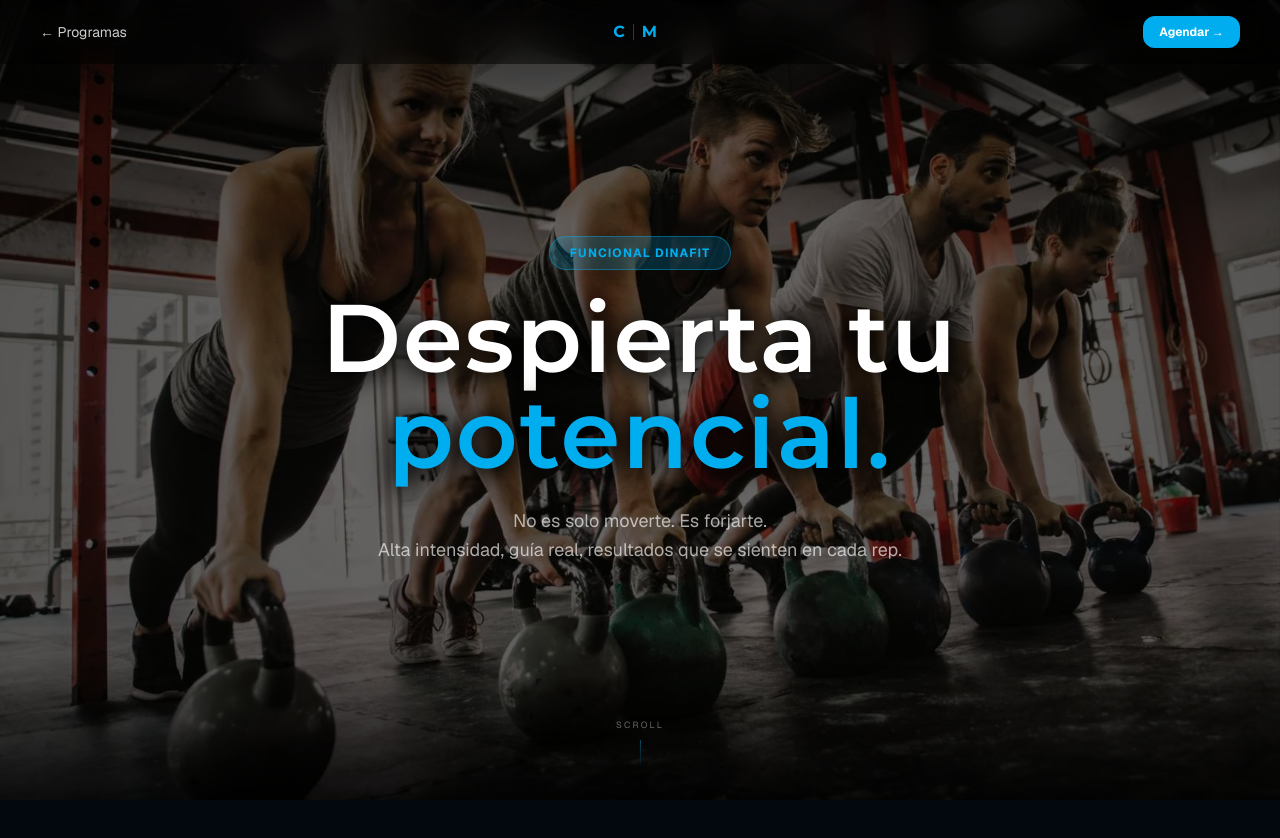
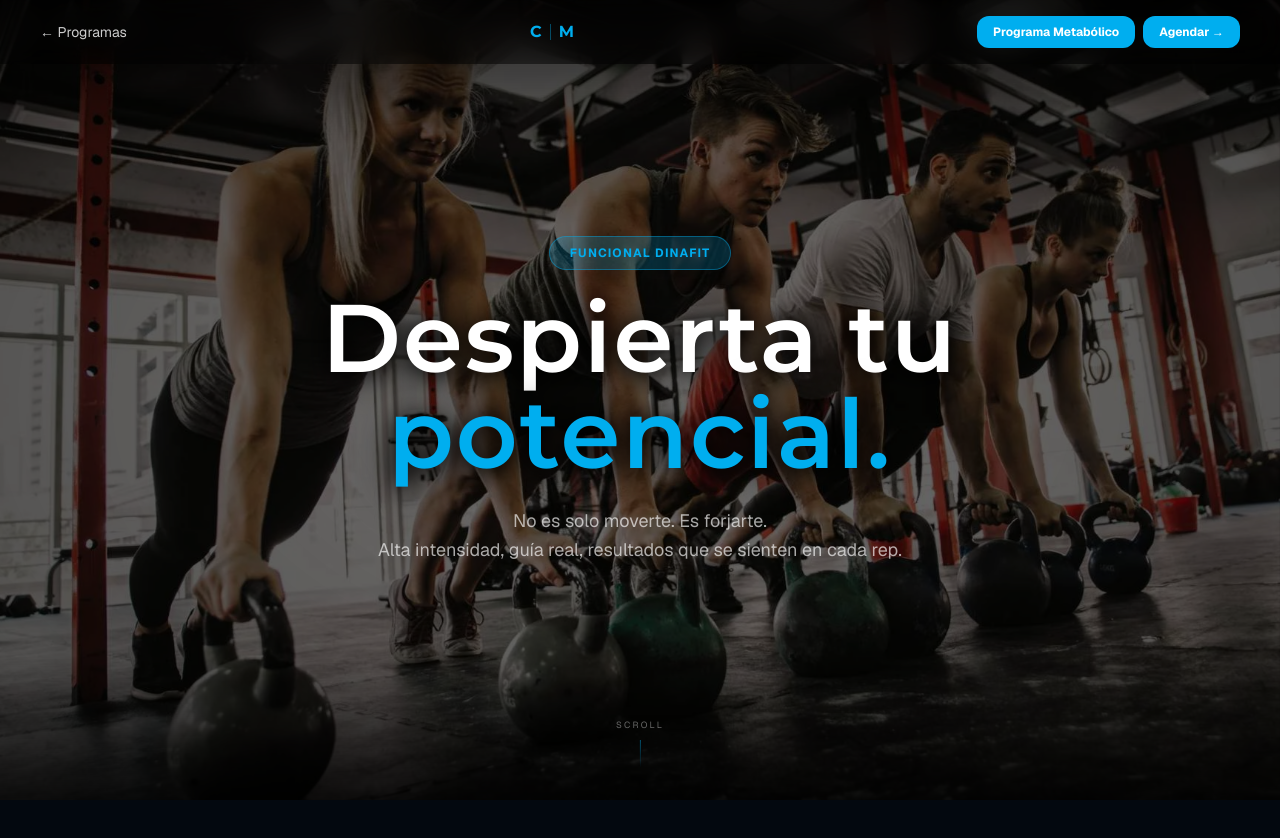
Before and after one commit to felipemunoz1983-alt/centro-metabolico, a Next.js app: page /entrenamiento/funcional in a window 1280 px wide. Shown: the top 838 px of the page. Built offline with nearby package versions, Linux system fonts and the light colour scheme.

Commit message:
feat: add Programa Metabolico button to all training sub-page headers

```diff
--- a/src/app/entrenamiento/fuerza/FuerzaClient.tsx
+++ b/src/app/entrenamiento/fuerza/FuerzaClient.tsx
@@ -96,7 +96,10 @@ export function FuerzaClient() {
           <div className="h-4 w-px" style={{ backgroundColor: BRAND, opacity: 0.4 }} />
           <span className="text-base font-bold" style={{ color: BRAND, fontFamily: "var(--font-display)" }}>M</span>
         </div>
-        <a href={AGENDA_URL} className="rounded-xl px-4 py-2 text-xs font-bold text-white" style={{ backgroundColor: ORANGE }}>Agendar →</a>
+        <div className="flex items-center gap-2">
+          <Link href="/programa-metabolico" className="hidden sm:block rounded-xl px-4 py-2 text-xs font-bold text-white" style={{ backgroundColor: BRAND }}>Programa Metabólico</Link>
+          <a href={AGENDA_URL} className="rounded-xl px-4 py-2 text-xs font-bold text-white" style={{ backgroundColor: ORANGE }}>Agendar →</a>
+        </div>
       </header>
 
       <section ref={heroRef} style={{ height: "320vh" }} className="relative">
--- a/src/app/entrenamiento/funcional/FuncionalClient.tsx
+++ b/src/app/entrenamiento/funcional/FuncionalClient.tsx
@@ -105,9 +105,10 @@ export function FuncionalClient() {
           <div className="h-4 w-px" style={{ backgroundColor: BRAND, opacity: 0.4 }} />
           <span className="text-base font-bold" style={{ color: BRAND, fontFamily: "var(--font-display)" }}>M</span>
         </div>
-        <a href={AGENDA_URL} className="rounded-xl px-4 py-2 text-xs font-bold text-white" style={{ backgroundColor: BRAND }}>
-          Agendar →
-        </a>
+        <div className="flex items-center gap-2">
+          <Link href="/programa-metabolico" className="hidden sm:block rounded-xl px-4 py-2 text-xs font-bold text-white" style={{ backgroundColor: BRAND }}>Programa Metabólico</Link>
+          <a href={AGENDA_URL} className="rounded-xl px-4 py-2 text-xs font-bold text-white" style={{ backgroundColor: BRAND }}>Agendar →</a>
+        </div>
       </header>
 
       {/* Scroll hero */}
--- a/src/app/entrenamiento/movilidad/MovilidadClient.tsx
+++ b/src/app/entrenamiento/movilidad/MovilidadClient.tsx
@@ -96,7 +96,10 @@ export function MovilidadClient() {
           <div className="h-4 w-px" style={{ backgroundColor: BRAND, opacity: 0.4 }} />
           <span className="text-base font-bold" style={{ color: BRAND, fontFamily: "var(--font-display)" }}>M</span>
         </div>
-        <a href={AGENDA_URL} className="rounded-xl px-4 py-2 text-xs font-bold text-white" style={{ backgroundColor: GREEN }}>Agendar →</a>
+        <div className="flex items-center gap-2">
+          <Link href="/programa-metabolico" className="hidden sm:block rounded-xl px-4 py-2 text-xs font-bold text-white" style={{ backgroundColor: BRAND }}>Programa Metabólico</Link>
+          <a href={AGENDA_URL} className="rounded-xl px-4 py-2 text-xs font-bold text-white" style={{ backgroundColor: GREEN }}>Agendar →</a>
+        </div>
       </header>
 
       <section ref={heroRef} style={{ height: "320vh" }} className="relative">
--- a/src/app/entrenamiento/stretching/StretchingClient.tsx
+++ b/src/app/entrenamiento/stretching/StretchingClient.tsx
@@ -95,7 +95,10 @@ export function StretchingClient() {
           <div className="h-4 w-px" style={{ backgroundColor: BRAND, opacity: 0.4 }} />
           <span className="text-base font-bold" style={{ color: BRAND, fontFamily: "var(--font-display)" }}>M</span>
         </div>
-        <a href={AGENDA_URL} className="rounded-xl px-4 py-2 text-xs font-bold text-white" style={{ backgroundColor: BRAND }}>Agendar →</a>
+        <div className="flex items-center gap-2">
+          <Link href="/programa-metabolico" className="hidden sm:block rounded-xl px-4 py-2 text-xs font-bold text-white" style={{ backgroundColor: BRAND }}>Programa Metabólico</Link>
+          <a href={AGENDA_URL} className="rounded-xl px-4 py-2 text-xs font-bold text-white" style={{ backgroundColor: BRAND }}>Agendar →</a>
+        </div>
       </header>
 
       <section ref={heroRef} style={{ height: "320vh" }} className="relative">
```
